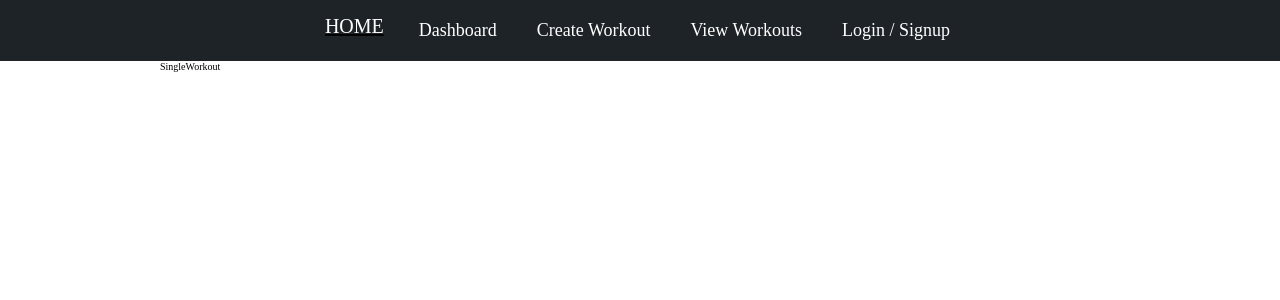
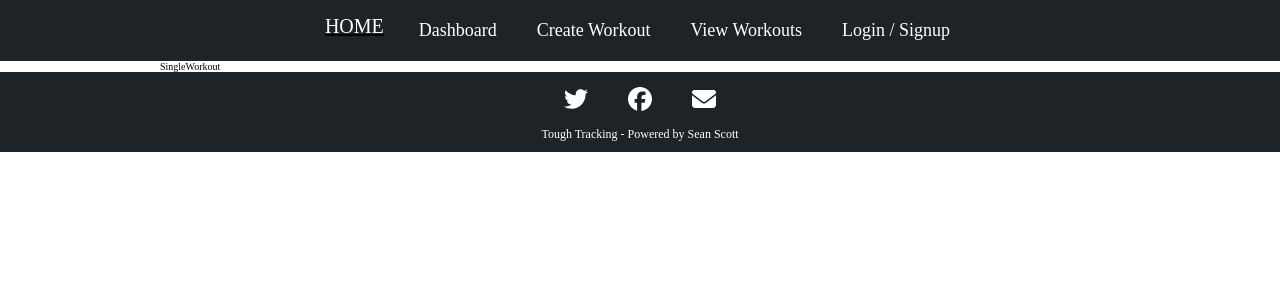
Before and after one commit to seanscott95/Tough-Tracking, a React (Create React App) app in the folder client/: page /viewWorkouts in a window 1280 px wide. Shown: the top 300 px of the page. Built offline with nearby package versions, Linux system fonts and the light colour scheme.

Commit message:
created and added footer component to the mainlayout, footer component uses fort awesome icons so the npm package was downloaded for it

```diff
--- a/client/package.json
+++ b/client/package.json
@@ -5,6 +5,9 @@
   "proxy": "http://localhost:3001",
   "dependencies": {
     "@apollo/client": "^3.5.8",
+    "@fortawesome/free-brands-svg-icons": "^6.1.1",
+    "@fortawesome/free-solid-svg-icons": "^6.1.1",
+    "@fortawesome/react-fontawesome": "^0.1.18",
     "@testing-library/jest-dom": "^5.11.4",
     "@testing-library/react": "^11.1.0",
     "@testing-library/user-event": "^12.1.10",
--- /dev/null
+++ b/client/src/components/Footer.js
@@ -0,0 +1,38 @@
+import React from 'react';
+import { FontAwesomeIcon } from '@fortawesome/react-fontawesome';
+import { faTwitter, faFacebook } from '@fortawesome/free-brands-svg-icons';
+import { faEnvelope } from '@fortawesome/free-solid-svg-icons';
+import { StyledFooter } from './styles/Footer.styled';
+
+export default function FooterLayout() {
+
+    const footerLinks = [
+        {
+            icon: faTwitter,
+            link: "https://twitter.com/ToughTracking"
+        },
+        {
+            icon: faFacebook,
+            link: "https://www.facebook.com/profile.php?id=100081056889320"
+        },
+        {
+            icon: faEnvelope,
+            link: "mailto:toughtracking@gmail.com"
+        },
+    ];
+
+    return (
+        <StyledFooter>
+            <ul className='footerList'>
+                {footerLinks.map((item) => (
+                    <li key={item.link} className='footerItem'>
+                        <a href={item.link} target='_blank' rel='noreferrer'>
+                            <FontAwesomeIcon icon={item.icon} size='2x' />
+                        </a>
+                    </li>
+                ))}
+            </ul>
+            <p className="footerCaption">Tough Tracking - Powered by Sean Scott</p>
+        </StyledFooter>
+    );
+}
--- /dev/null
+++ b/client/src/components/styles/Footer.styled.js
@@ -0,0 +1,39 @@
+import styled from 'styled-components';
+
+export const StyledFooter = styled.nav`
+
+    display: flex;
+    justify-content: center;
+    text-align: center;
+    flex-direction: column;
+    font-size: 12px;
+    background: #1e2327;
+
+    .footerList {
+        display: flex;
+        justify-content: center;
+        text-align: center;
+        margin: 0px;
+        padding: 0px;
+    }
+
+    .footerItem {
+        padding: 10px 20px;
+        margin-top: 5px;
+        transition: transform .2s;
+        color: white;
+        list-style: none;
+    }
+
+    .footerItem:hover {
+        transform: scale(1.4);
+        color: grey;
+        cursor: pointer;
+    }
+
+    .footerCaption {
+        color: white;
+        margin: 5px;
+        margin-bottom: 10px;
+    }
+`;
--- a/client/src/layouts/Mainlayout.jsx
+++ b/client/src/layouts/Mainlayout.jsx
@@ -1,19 +1,16 @@
 import React from 'react'
-import Navbar from '../components/Navbar'
+import Navbar from '../components/Navbar';
+import Footer from '../components/Footer';
 import { Container } from '../components/styles/Container.styled'
 
 export default function Mainlayout(props) {
   return (
-    <div>
-        {/* nav */}
-        <Navbar></Navbar>
+    <>
+        <Navbar />
         <Container>
             {props.children}
         </Container>
-
-        {/* footer */}
-
-
-    </div>
+        <Footer />
+    </>
   )
 }
```
